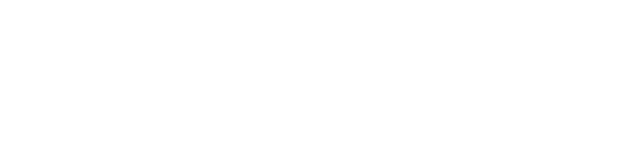
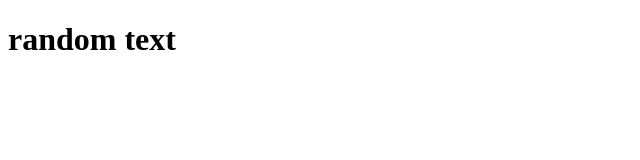
Before and after one commit to RupaliZade/my-new-repo, a plain HTML site: page index.html in a window 1280 px wide. Shown: the whole page, without its empty margins (0-640 px from the left). Drawn offline with Linux system fonts and the light colour scheme.

Commit message:
random code added

```diff
--- a/index.html
+++ b/index.html
@@ -4,6 +4,6 @@
     <title>Document</title>
 </head>
 <body>
-
+    <h1>random text</h1>
 </body>
 </html>
```
